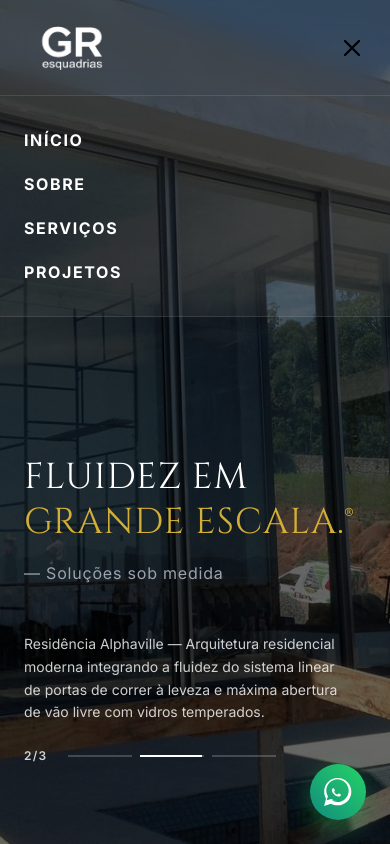
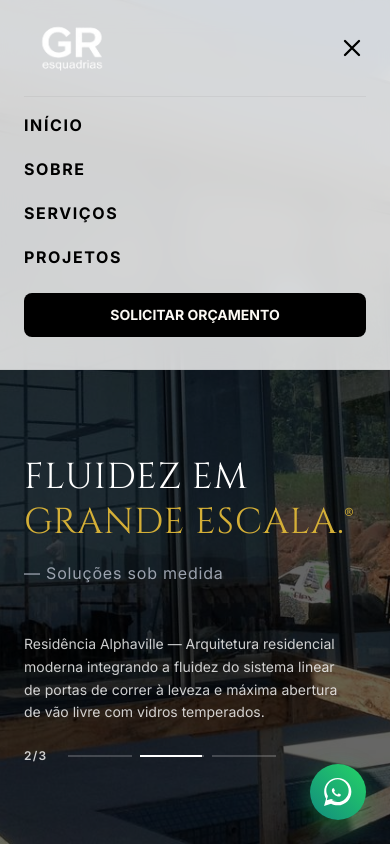
Before and after one commit to gustav0325/LandingPage_GR, a React (Vite) app: page / in a window 390 px wide. Both pictures are taken after a click on the button "Menu". Shown: the top 844 px of the page. Built offline with nearby package versions, Linux system fonts and the light colour scheme.

Commit message:
style: integra menu mobile de forma continua na navbar com blur de vidro

```diff
--- a/src/pages/Home/index.jsx
+++ b/src/pages/Home/index.jsx
@@ -157,8 +157,9 @@ export default function Home() {
   return (
     <div className="w-full min-h-screen bg-gr-dark text-white font-inter overflow-x-hidden">
 
-      <header className="fixed top-0 left-0 w-full h-24 z-50 bg-white/5 backdrop-blur-md border-b border-white/10 px-6 md:px-16">
-        <div className="max-w-7xl h-full mx-auto flex items-center justify-between">
+      {/* Header Unificado — Suporte a Glassmorphism Contínuo com Blur */}
+      <header className="fixed top-0 left-0 w-full z-50 bg-white/80 backdrop-blur-lg border-b border-black/5 px-6 md:px-16" style={{ WebkitBackdropFilter: "blur(16px)" }}>
+        <div className="max-w-7xl h-24 mx-auto flex items-center justify-between">
 
           <a href="#home" className="flex items-center focus:outline-none">
             <img
@@ -207,16 +208,24 @@ export default function Home() {
 
         </div>
 
-        {/* Menu Mobile - Idêntico ao estilo da Nav Bar (fundo e texto) */}
+        {/* Menu Mobile - Extensão física e contínua do cabeçalho sem quebras */}
         {isMenuOpen && (
-          <div className="absolute top-24 left-0 w-full bg-white/5 backdrop-blur-md border-b border-white/10 px-6 py-8 flex flex-col gap-6 md:hidden z-50">
-            <nav className="flex flex-col gap-5 text-base font-bold tracking-widest text-white">
+          <div className="w-full pb-8 flex flex-col gap-6 md:hidden animate-fadeIn">
+            <nav className="flex flex-col gap-5 text-base font-bold tracking-widest text-black pt-4 border-t border-black/5">
               <a href="#home" onClick={() => setIsMenuOpen(false)} className="hover:text-gr-gold transition-colors duration-200">INÍCIO</a>
               <a href="#about" onClick={() => setIsMenuOpen(false)} className="hover:text-gr-gold transition-colors duration-200">SOBRE</a>
               <a href="#services" onClick={() => setIsMenuOpen(false)} className="hover:text-gr-gold transition-colors duration-200">SERVIÇOS</a>
               <a href="#our-work" onClick={() => setIsMenuOpen(false)} className="hover:text-gr-gold transition-colors duration-200">PROJETOS</a>
             </nav>
-
+            <a
+              href="https://wa.me/5511943977964?text=Ol%C3%A1%20preciso%20de%20um%20or%C3%A7amento"
+              target="_blank"
+              rel="noopener noreferrer"
+              onClick={() => setIsMenuOpen(false)}
+              className="w-full text-center bg-black text-[#FBF8F3] hover:bg-[#042D22] hover:text-white font-bold text-sm py-3 rounded-lg block transition-all duration-300"
+            >
+              SOLICITAR ORÇAMENTO
+            </a>
           </div>
         )}
       </header>
```
